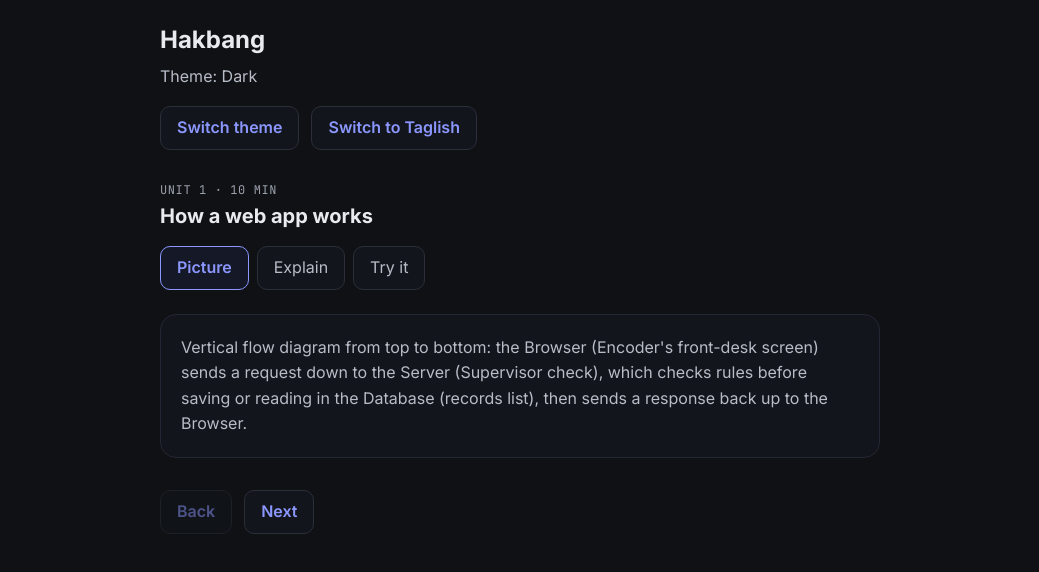
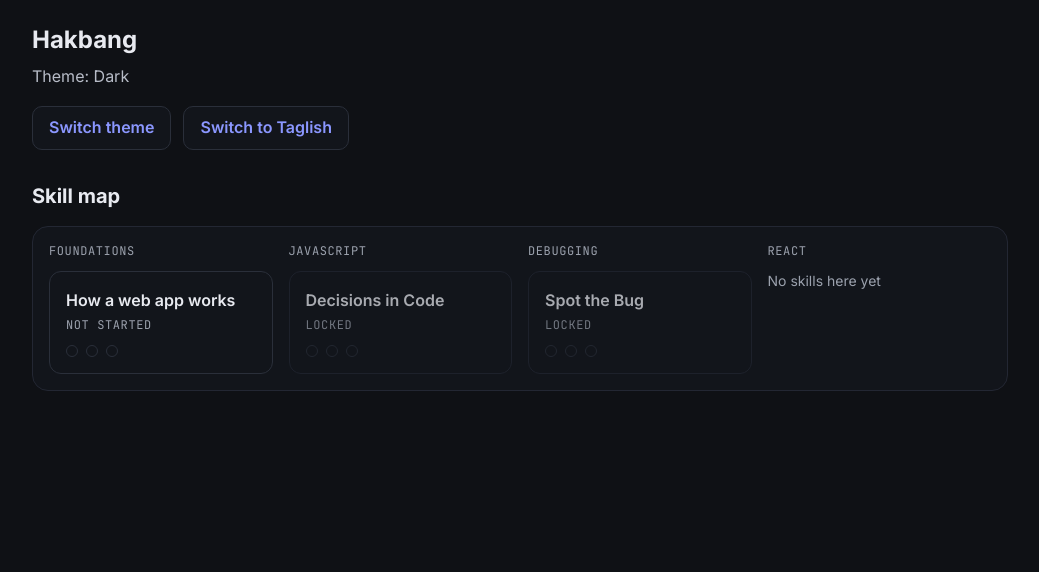
Before and after one commit to ianwilsonbenitez/hakbang, a React (Vite) app: page / in a window 1280 px wide. Shown: the top 572 px of the page, without its empty margins (120-1159 px from the left). Built offline with nearby package versions, Linux system fonts and the light colour scheme.

Commit message:
feat: add skill map screen with lesson navigation

```diff
--- a/src/App.tsx
+++ b/src/App.tsx
@@ -3,11 +3,20 @@ import { useLanguage } from './language-context'
 import unit01 from '../content/lessons/unit-01-how-web-apps-work.json'
 import { LessonScreen } from './LessonScreen'
 import { validateLesson } from './lib/lesson'
+import { getLessonParts } from './lib/skill-map'
+import { SkillMapScreen } from './SkillMapScreen'
 import { isTaskPassed, loadProgress, markTaskPassed, saveProgress } from './lib/progress'
 import { loadTheme, saveTheme, toggleTheme } from './lib/theme'
 
 // Checked once when the app loads. Later, lessons will come from imported files too.
 const lessonResult = validateLesson(unit01)
+
+// The optional parts of each known lesson, so the map can work out the pips.
+const partsByLessonId = lessonResult.ok
+  ? { [lessonResult.lesson.id]: getLessonParts(lessonResult.lesson) }
+  : {}
+
+type View = { name: 'map' } | { name: 'lesson'; lessonId: string }
 
 const buttonClass =
   'min-h-11 rounded-md border border-border-strong bg-surface px-4 font-semibold text-accent'
@@ -23,6 +32,7 @@ function App() {
   }, [theme])
 
   const [progress, setProgress] = useState(() => loadProgress(localStorage))
+  const [view, setView] = useState<View>({ name: 'map' })
 
   // Saves only here, when the learner does something. Never on load, so a load can never overwrite saved data.
   function handleTaskPassed(lessonId: string) {
@@ -34,7 +44,7 @@ function App() {
   const themeName = theme === 'dark' ? t.themeDark : t.themeLight
 
   return (
-    <main className="mx-auto max-w-3xl p-6">
+    <main className="mx-auto max-w-5xl p-6">
       <h1 className="text-2xl font-bold">{t.appName}</h1>
       <p className="mt-2 text-text-muted">
         {t.themeLabel}: {themeName}
@@ -52,7 +62,19 @@ function App() {
         </button>
       </div>
       <div className="mt-8">
-        {lessonResult.ok ? (
+        {view.name === 'map' ? (
+          <SkillMapScreen
+            progress={progress}
+            partsByLessonId={partsByLessonId}
+            onOpenLesson={(lessonId) => setView({ name: 'lesson', lessonId })}
+          />
+        ) : (
+          <>
+            <button type="button" onClick={() => setView({ name: 'map' })} className={buttonClass}>
+              {t.backToMap}
+            </button>
+            <div className="mt-6">
+              {lessonResult.ok && lessonResult.lesson.id === view.lessonId ? (
                 <LessonScreen
                   lesson={lessonResult.lesson}
                   taskPassed={isTaskPassed(progress, lessonResult.lesson.id)}
@@ -64,6 +86,9 @@ function App() {
                 </p>
               )}
             </div>
+          </>
+        )}
+      </div>
     </main>
   )
 }
--- /dev/null
+++ b/src/SkillMapScreen.tsx
@@ -0,0 +1,143 @@
+import { useLanguage } from './language-context'
+import { getMastery, type Mastery, type LessonParts } from './lib/mastery'
+import type { Progress } from './lib/progress'
+import {
+  SKILL_COLUMNS,
+  getNodeStatus,
+  getNodesInColumn,
+  type NodeStatus,
+  type SkillNode,
+} from './lib/skill-map'
+
+type SkillMapScreenProps = {
+  progress: Progress
+  // Which optional parts each lesson has, by lesson id. A node without a lesson has no entry.
+  partsByLessonId: Record<string, LessonParts>
+  onOpenLesson: (lessonId: string) => void
+}
+
+const NO_PARTS: LessonParts = { hasExercise: false, hasBugCheck: false }
+
+const statusKeys = {
+  locked: 'statusLocked',
+  notStarted: 'statusNotStarted',
+  inProgress: 'statusInProgress',
+  finished: 'statusFinished',
+} as const
+
+// A finished node gets a mint border. The status text and the pips say the same,
+// so the colour is never the only signal.
+function nodeClass(status: NodeStatus): string {
+  const base = 'min-h-11 w-full rounded-lg border p-4 text-left '
+  if (status === 'finished') return base + 'border-success bg-surface-raised'
+  if (status === 'inProgress') return base + 'border-accent bg-surface-raised'
+  if (status === 'locked') return base + 'border-border bg-surface opacity-70'
+  return base + 'border-border-strong bg-surface'
+}
+
+function Pips({ mastery }: { mastery: Mastery }) {
+  const { t } = useLanguage()
+  const pips = [
+    { label: t.levelUnderstands, on: mastery.understands },
+    { label: t.levelBuilds, on: mastery.builds },
+    { label: t.levelDebugs, on: mastery.debugs },
+  ]
+  return (
+    <ul className="mt-3 flex gap-2" aria-label={t.skillMapTitle}>
+      {pips.map((pip) => (
+        <li
+          key={pip.label}
+          title={pip.label}
+          className={
+            'h-3 w-3 rounded-full border ' +
+            (pip.on ? 'border-success bg-success' : 'border-border-strong bg-transparent')
+          }
+        >
+          <span className="sr-only">
+            {pip.label}: {pip.on ? t.pipOn : t.pipOff}
+          </span>
+        </li>
+      ))}
+    </ul>
+  )
+}
+
+function NodeCard({
+  node,
+  progress,
+  parts,
+  onOpenLesson,
+}: {
+  node: SkillNode
+  progress: Progress
+  parts: LessonParts
+  onOpenLesson: (lessonId: string) => void
+}) {
+  const { t } = useLanguage()
+  const status = getNodeStatus(node, progress, parts)
+  const entry = node.lessonId === null ? undefined : progress.lessons[node.lessonId]
+  const mastery = getMastery(entry, parts)
+
+  const content = (
+    <>
+      <span className="block font-semibold">{t[node.titleKey]}</span>
+      <span className="mt-1 block font-mono text-xs uppercase tracking-wider text-text-subtle">
+        {t[statusKeys[status]]}
+      </span>
+      <Pips mastery={mastery} />
+    </>
+  )
+
+  // A locked node has no lesson yet, so it is a plain box and not a button.
+  if (node.lessonId === null) {
+    return <div className={nodeClass(status)}>{content}</div>
+  }
+
+  const lessonId = node.lessonId
+  return (
+    <button type="button" onClick={() => onOpenLesson(lessonId)} className={nodeClass(status)}>
+      {content}
+    </button>
+  )
+}
+
+export function SkillMapScreen({ progress, partsByLessonId, onOpenLesson }: SkillMapScreenProps) {
+  const { t } = useLanguage()
+
+  return (
+    <section>
+      <h2 className="text-xl font-bold">{t.skillMapTitle}</h2>
+      <div className="mt-4 grid grid-cols-1 gap-4 rounded-xl border border-border bg-surface p-4 sm:grid-cols-2 lg:grid-cols-4">
+        {SKILL_COLUMNS.map((column) => {
+          const nodes = getNodesInColumn(column.id)
+          return (
+            <div key={column.id}>
+              <h3 className="font-mono text-xs uppercase tracking-wider text-text-subtle">
+                {t[column.titleKey]}
+              </h3>
+              <div className="mt-3 space-y-3">
+                {nodes.length === 0 ? (
+                  <p className="text-sm text-text-subtle">{t.columnEmpty}</p>
+                ) : (
+                  nodes.map((node) => (
+                    <NodeCard
+                      key={node.id}
+                      node={node}
+                      progress={progress}
+                      parts={
+                        node.lessonId === null
+                          ? NO_PARTS
+                          : (partsByLessonId[node.lessonId] ?? NO_PARTS)
+                      }
+                      onOpenLesson={onOpenLesson}
+                    />
+                  ))
+                )}
+              </div>
+            </div>
+          )
+        })}
+      </div>
+    </section>
+  )
+}
--- a/src/i18n/en.ts
+++ b/src/i18n/en.ts
@@ -33,4 +33,11 @@ export const en = {
   statusNotStarted: 'Not started',
   statusInProgress: 'In progress',
   statusFinished: 'Finished',
+  backToMap: 'Back to skill map',
+  columnEmpty: 'No skills here yet',
+  levelUnderstands: 'Level 1: Understands',
+  levelBuilds: 'Level 2: Builds with AI',
+  levelDebugs: 'Level 3: Debugs and explains alone',
+  pipOn: 'done',
+  pipOff: 'not yet',
 }
--- a/src/i18n/tl.ts
+++ b/src/i18n/tl.ts
@@ -35,4 +35,11 @@ export const tl: typeof en = {
   statusNotStarted: 'Hindi pa nasisimulan',
   statusInProgress: 'Ginagawa pa',
   statusFinished: 'Tapos na',
+  backToMap: 'Bumalik sa mapa ng skill',
+  columnEmpty: 'Wala pang skill dito',
+  levelUnderstands: 'Level 1: Naiintindihan',
+  levelBuilds: 'Level 2: Nakakagawa gamit ang AI',
+  levelDebugs: 'Level 3: Nakaka-debug at nakakapagpaliwanag nang mag-isa',
+  pipOn: 'tapos na',
+  pipOff: 'hindi pa',
 }
--- a/src/lib/skill-map.ts
+++ b/src/lib/skill-map.ts
@@ -1,4 +1,5 @@
 import type { en } from '../i18n/en'
+import type { Lesson } from './lesson'
 import type { LessonParts } from './mastery'
 import type { Progress } from './progress'
 import { getMastery, isFinished } from './mastery'
@@ -27,6 +28,26 @@ export const SKILL_NODES: SkillNode[] = [
   { id: 'spot-the-bug', column: 'debugging', titleKey: 'nodeSpotTheBug', lessonId: null },
 ]
 
+// The four columns, left to right (top to bottom on a phone).
+export const SKILL_COLUMNS: { id: SkillColumn; titleKey: keyof typeof en }[] = [
+  { id: 'foundations', titleKey: 'columnFoundations' },
+  { id: 'javascript', titleKey: 'columnJavascript' },
+  { id: 'debugging', titleKey: 'columnDebugging' },
+  { id: 'react', titleKey: 'columnReact' },
+]
+
+export function getNodesInColumn(column: SkillColumn): SkillNode[] {
+  return SKILL_NODES.filter((node) => node.column === column)
+}
+
+// Turns a whole lesson into the two small flags that getMastery needs.
+export function getLessonParts(lesson: Lesson): LessonParts {
+  return {
+    hasExercise: lesson.exercise !== undefined,
+    hasBugCheck: lesson.bugCheck !== undefined,
+  }
+}
+
 // The status of a node on the skill map. The questions are asked in this order,
 // and the first one that fits decides the answer:
 //   1. the node has no lesson yet            -> 'locked'
```
Also changed, not shown: 1 other file (tests, documents, lock files or other folders). Lines whose indentation alone changed are shown as unchanged.
